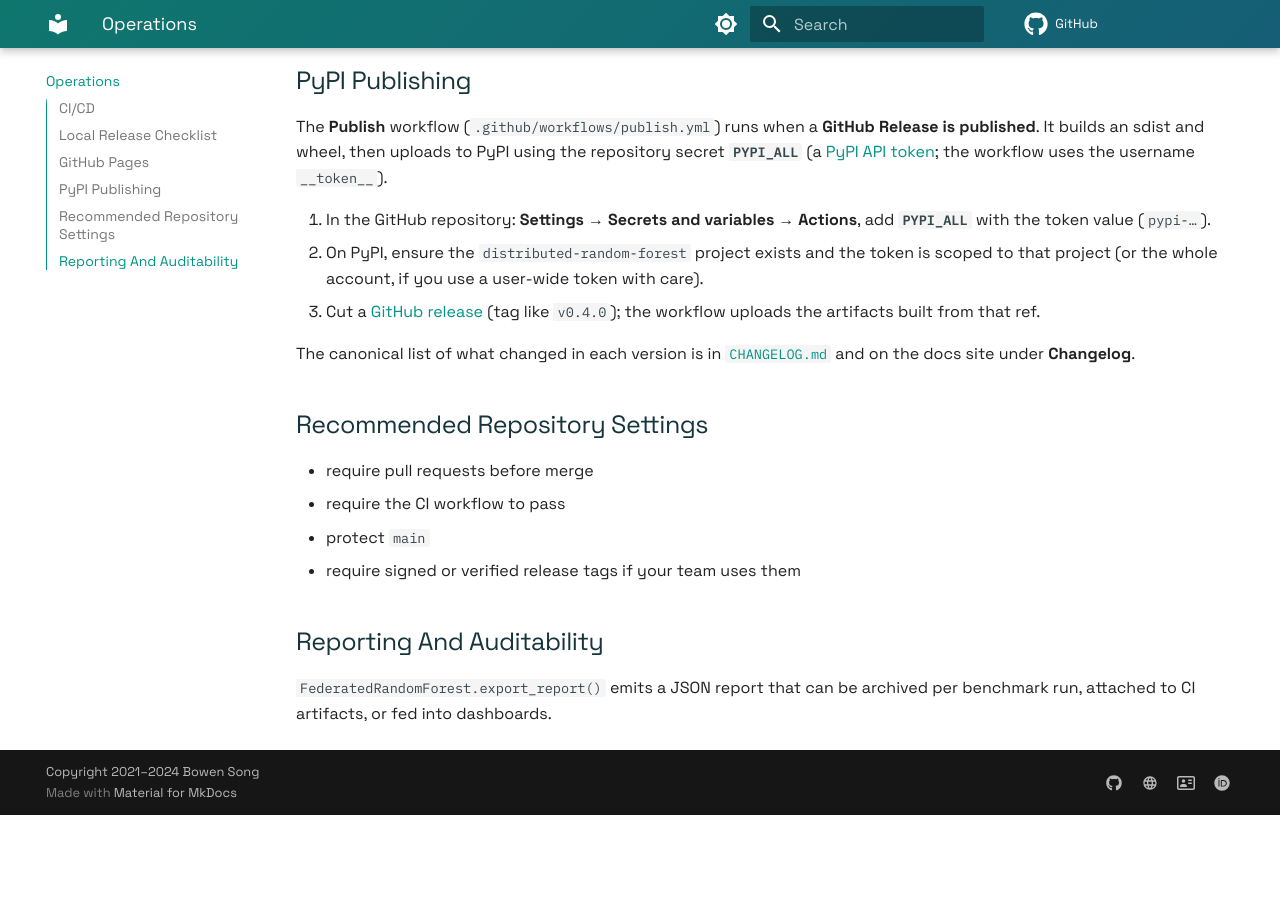
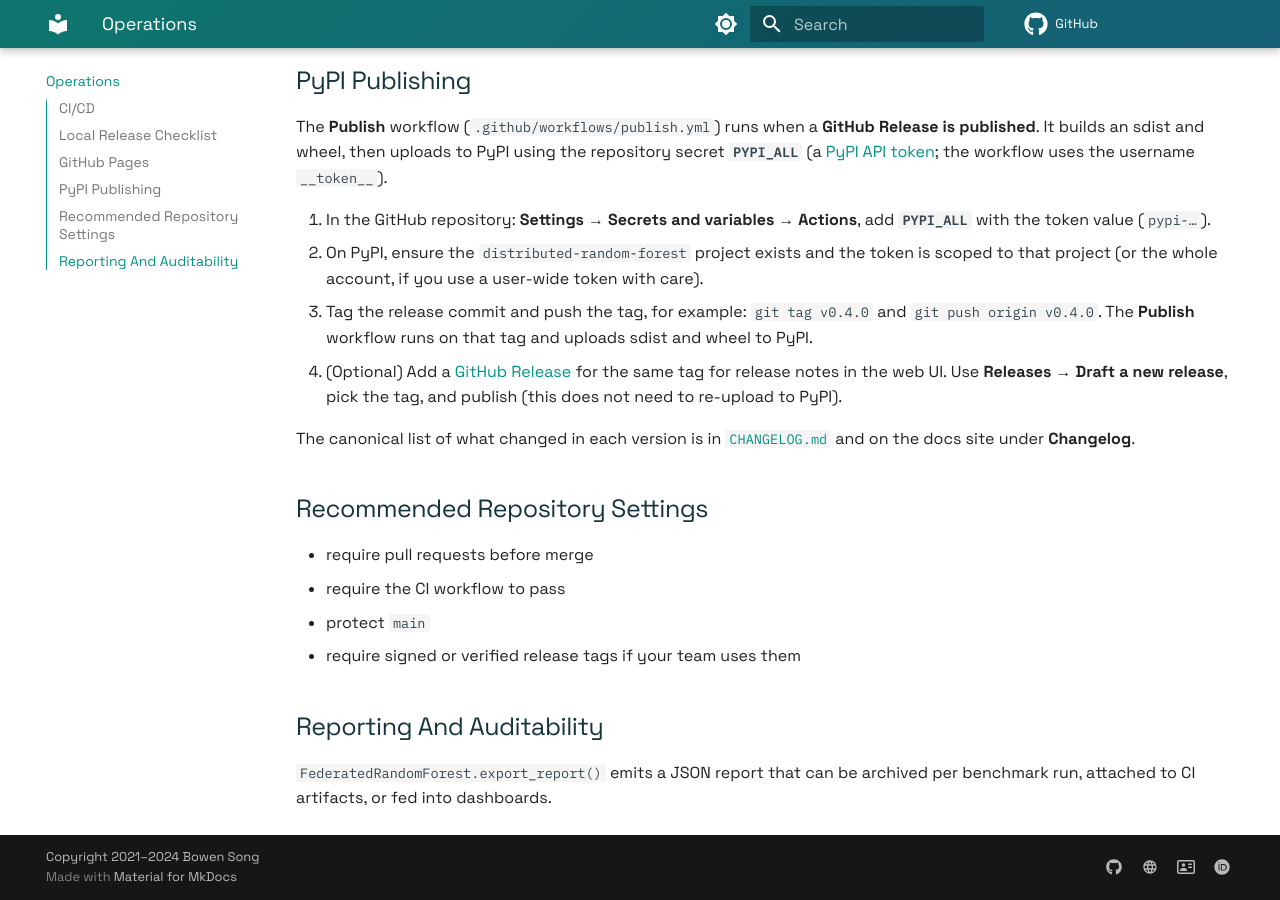
Before and after one commit to Bowenislandsong/distributed_random_forest, an MkDocs documentation site: the page built from docs/operations.md, in a window 1280 px wide and 900 px high, scrolled down 762 px. Built offline with MkDocs 1.6.1 and Material for MkDocs 9.7.7, drawn with Linux system fonts in a browser that asks for light colours; comment, search, counter and statistics services are not loaded; the version menu is left out; before the commit the page ends 1577 px from its top, so only the background shows below that.

Commit message:
ci(publish): trigger PyPI on version tag v* (and workflow_dispatch)
Avoid duplicate uploads when a GitHub Release is created from the same tag.
Update operations.md with tag-push + optional Release steps.

Made-with: Cursor

```diff
--- a/docs/operations.md
+++ b/docs/operations.md
@@ -28,7 +28,8 @@ The **Publish** workflow (`.github/workflows/publish.yml`) runs when a **GitHub
 
 1. In the GitHub repository: **Settings → Secrets and variables → Actions**, add **`PYPI_ALL`** with the token value (`pypi-…`).
 2. On PyPI, ensure the `distributed-random-forest` project exists and the token is scoped to that project (or the whole account, if you use a user-wide token with care).
-3. Cut a [GitHub release](https://github.com/Bowenislandsong/distributed_random_forest/releases) (tag like `v0.4.0`); the workflow uploads the artifacts built from that ref.
+3. Tag the release commit and push the tag, for example: `git tag v0.4.0` and `git push origin v0.4.0`. The **Publish** workflow runs on that tag and uploads sdist and wheel to PyPI.
+4. (Optional) Add a [GitHub Release](https://github.com/Bowenislandsong/distributed_random_forest/releases) for the same tag for release notes in the web UI. Use **Releases → Draft a new release**, pick the tag, and publish (this does not need to re-upload to PyPI).
 
 The canonical list of what changed in each version is in [`CHANGELOG.md`](https://github.com/Bowenislandsong/distributed_random_forest/blob/main/CHANGELOG.md) and on the docs site under **Changelog**.
 
```
Also changed, not shown: 1 other file.
